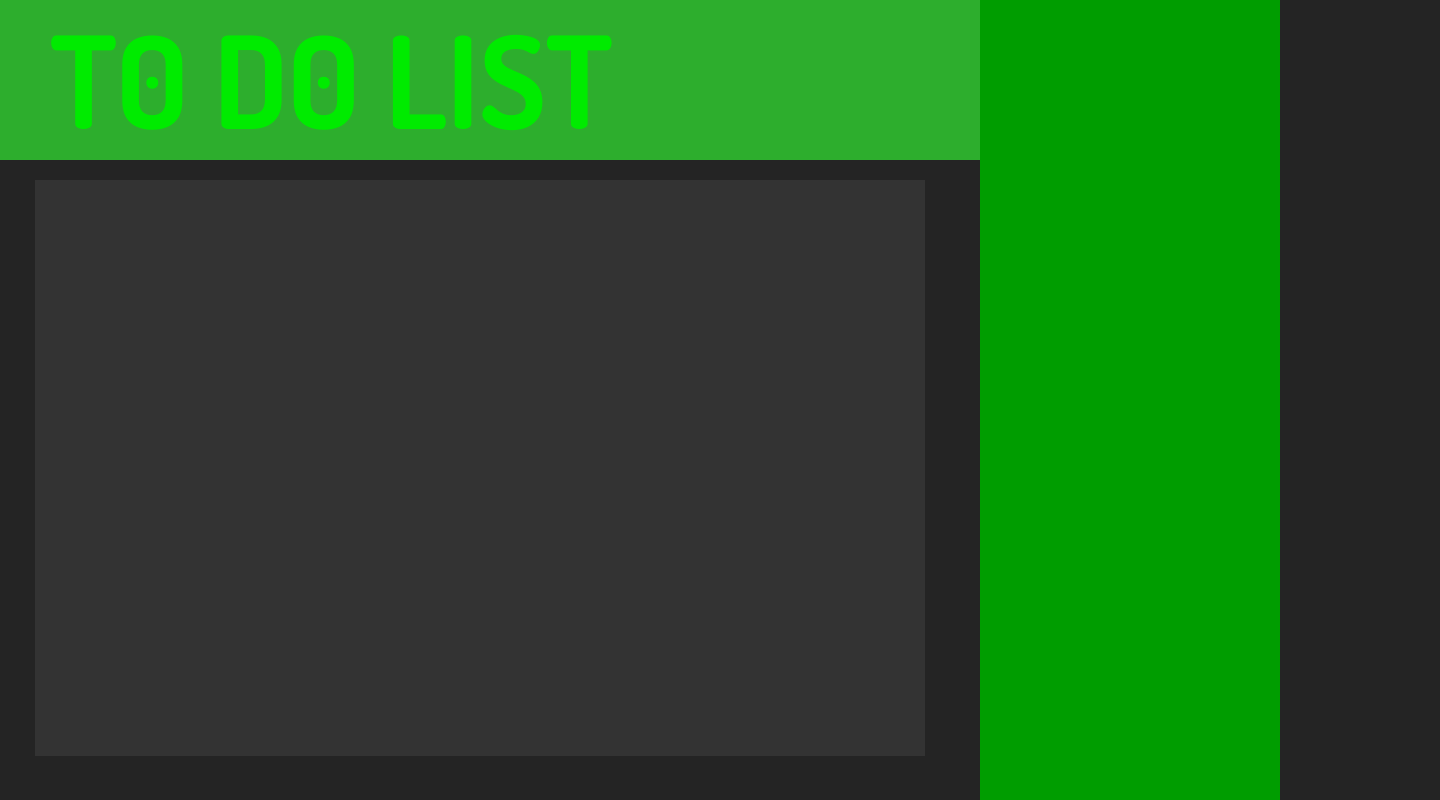
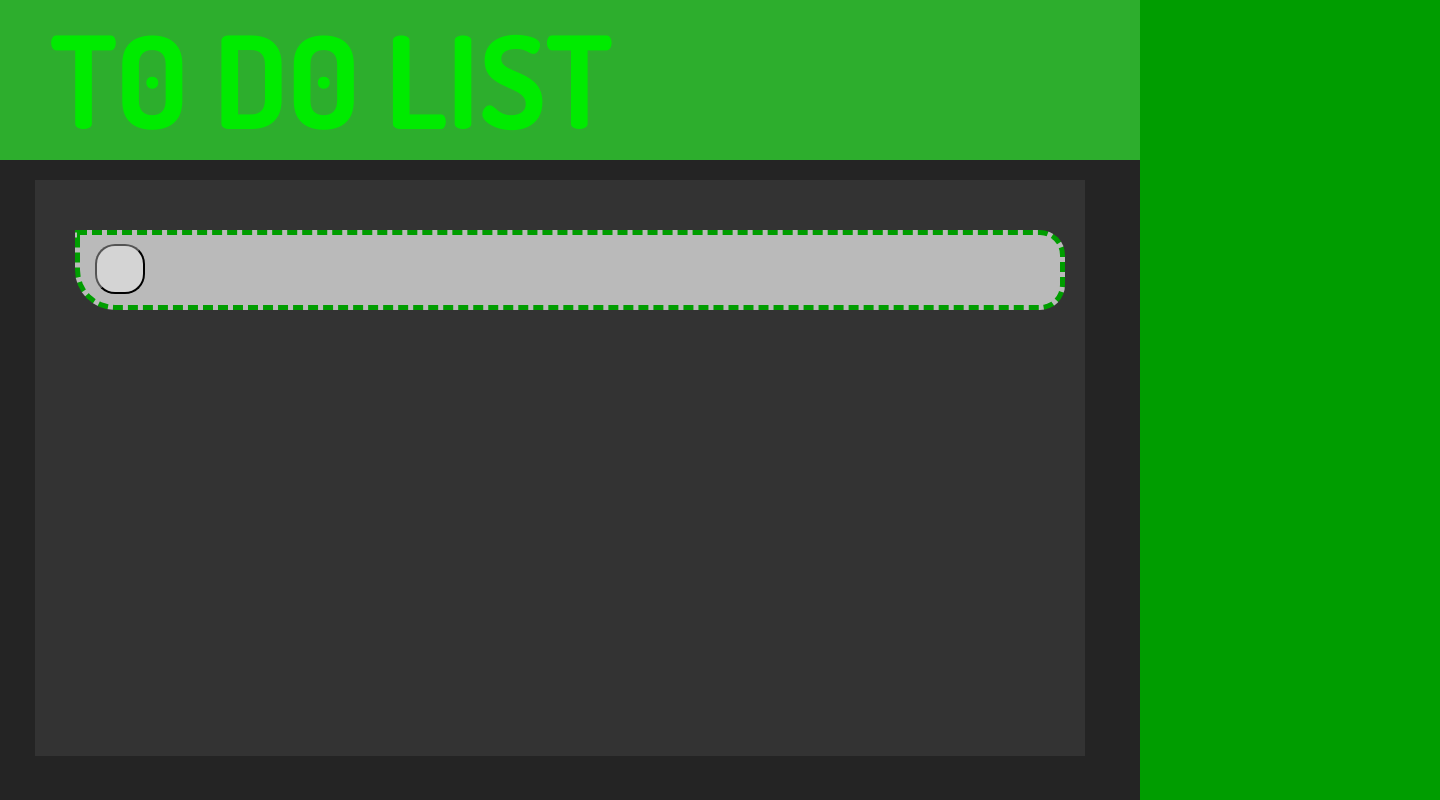
Before and after one commit to matheusg5467/dynamic-to-do-list, a React (Vite) app: page / in a window 1280 px wide. Shown: the whole page, 1440 px wide, since content can reach past the window. Built offline with nearby package versions, Linux system fonts and the light colour scheme.

Commit message:
New Task textbox implemented
Textbox from New Task implemented

```diff
--- a/src/components/Button/styles.js
+++ b/src/components/Button/styles.js
@@ -1,10 +1,11 @@
 import styled from "styled-components";
 
 export const Container = styled.button`
-	size: 5rem;
+	height: 5rem;
+	width: 5rem;
 
 	background-color: ${({ theme }) => theme.COLORS.WHITE_HIGHLIGHT};
 
-	margin: 1.4rem 3rem 1.6rem 1.5rem;
+	margin: 1.4rem 1.5rem 1.6rem 1.5rem;
 	border-radius: 2rem;
 `;
--- a/src/components/ContentWrapper/index.jsx
+++ b/src/components/ContentWrapper/index.jsx
@@ -1,5 +1,13 @@
 import { Container } from "./styles";
 
+import { Task } from "../Task";
+
 export function ContentWrapper() {
-	return <Container></Container>;
+	return (
+	<Container>
+		<Task
+			isNew
+			placeholder="Nova Tarefa"/>
+	</Container>
+	);
 }
--- a/src/components/Input/index.jsx
+++ /dev/null
@@ -1,7 +0,0 @@
-import { Container } from "./styles"
-
-export function Input() {
-    <Container>
-
-    </Container>
-}
--- a/src/components/Input/styles.js
+++ /dev/null
@@ -1,13 +0,0 @@
-import styled from "styled-components";
-
-export const Container = styled.div`
-    width: 100%;
-    display: flex;
-    align-items: center;
-
-    background-color: none;
-    color: ${({ theme }) => theme.COLORS.GREEN_TEXT};
-
-    margin-top: 1.3rem;
-    margin-bottom: 0.6rem;
-`
--- a/src/components/Task/index.jsx
+++ b/src/components/Task/index.jsx
@@ -1,19 +1,12 @@
-import { Container } from "./styles"
+import { Button } from "../Button";
 
-export function Task({isNew, value}){
-    return (
-        <Container isNew={isNew}>
-            <input
-                type="text"
-                value={value}
-                readOnly={!isNew}
-            />
+import { Container } from "./styles";
 
-            <button
-                type="button"
-            >
-
-            </button>
-        </Container>
-    )
+export function Task({ isNew }) {
+	return (
+		<Container isNew={isNew}>
+			<Button />
+			<input />
+		</Container>
+	);
 }
--- a/src/components/Task/styles.js
+++ b/src/components/Task/styles.js
@@ -3,6 +3,9 @@ import styled from "styled-components";
 export const Container = styled.div`
 	display: flex;
 	align-items: center;
+
+	height: 8rem;
+	width: 99rem;
 
 	background-color: ${({ theme }) => theme.COLORS.WHITE_TASK};
 
@@ -16,6 +19,23 @@ export const Container = styled.div`
 	margin: 5rem 2rem 5rem 4rem;
 
 	.button-done {
-		color: ${({ theme }) => theme.COLORS.GREEN_HIGHLIGHT}
+		color: ${({ theme }) => theme.COLORS.GREEN_HIGHLIGHT};
+	}
+
+	> input {
+		height: auto;
+		width: 84rem;
+
+		display: flex;
+		align-items: center;
+
+		background-color: transparent;
+		color: ${({ theme }) => theme.COLORS.GREEN_TEXT};
+		border: none;
+
+		margin-top: 1.3rem;
+		margin-bottom: 0.6rem;
+
+		padding: 0 1.5rem;
 	}
 `;
--- a/src/pages/MainPage/index.jsx
+++ b/src/pages/MainPage/index.jsx
@@ -1,10 +1,7 @@
 import { Container } from "./styles";
 
-import { Button } from "../../components/Button";
 import { Header } from "../../components/Header";
-import { Input } from "../../components/Input";
 import { Sidebar } from "../../components/Sidebar";
-import { Task } from "../../components/Task";
 import { ContentWrapper } from "../../components/ContentWrapper";
 
 export function MainPage() {
```
